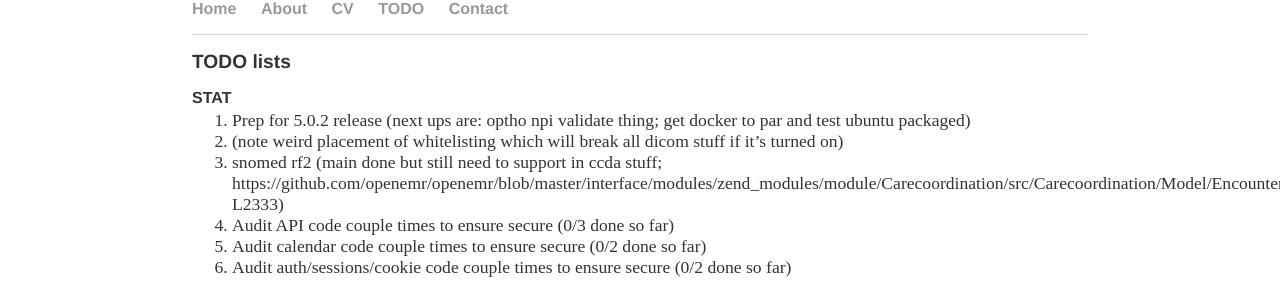
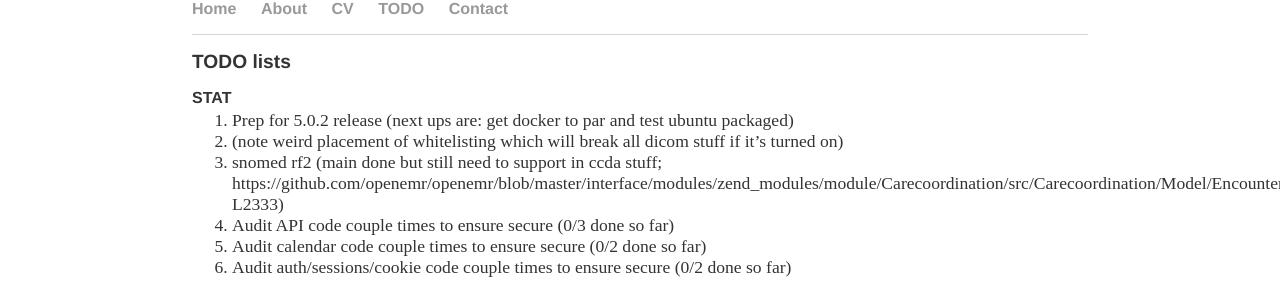
Before and after one commit to bradymiller/bradymiller.github.io, a Jekyll site: the page built from todo/index.md, in a window 1280 px wide. Shown: the part 149-445 px from the top of the page. Built offline with Jekyll 4.4.1, drawn with Linux system fonts in a browser that asks for light colours; our own code applies the rules of GitHub Pages for plain Markdown files.

Commit message:
Update index.md

```diff
--- a/todo/index.md
+++ b/todo/index.md
@@ -4,7 +4,7 @@ layout: default
 ## TODO lists
 
 ### STAT
-1. Prep for 5.0.2 release (next ups are: optho npi validate thing; get docker to par and test ubuntu packaged)
+1. Prep for 5.0.2 release (next ups are: get docker to par and test ubuntu packaged)
 1. (note weird placement of whitelisting which will break all dicom stuff if it's turned on)
 1. snomed rf2 (main done but still need to support in ccda stuff; https://github.com/openemr/openemr/blob/master/interface/modules/zend_modules/module/Carecoordination/src/Carecoordination/Model/EncounterccdadispatchTable.php#L2316-L2333)
 1. Audit API code couple times to ensure secure (0/3 done so far)
```
